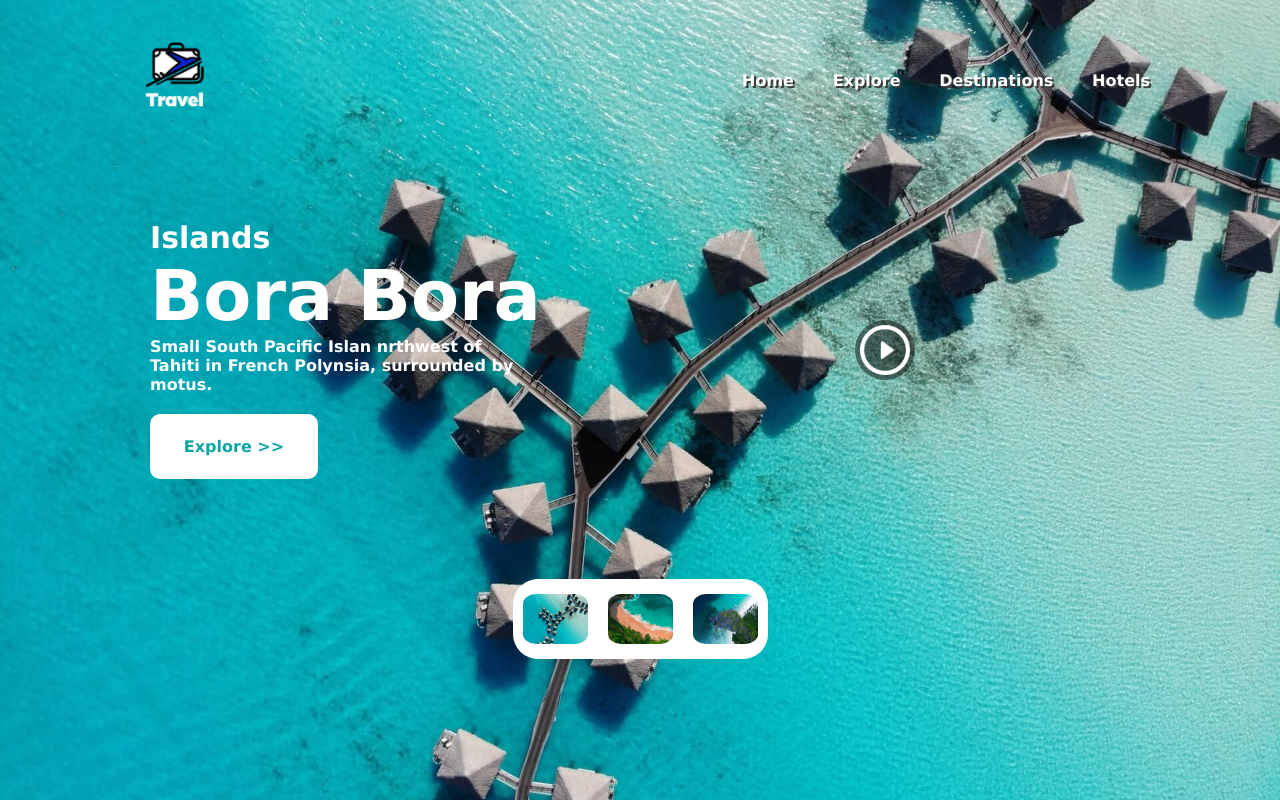
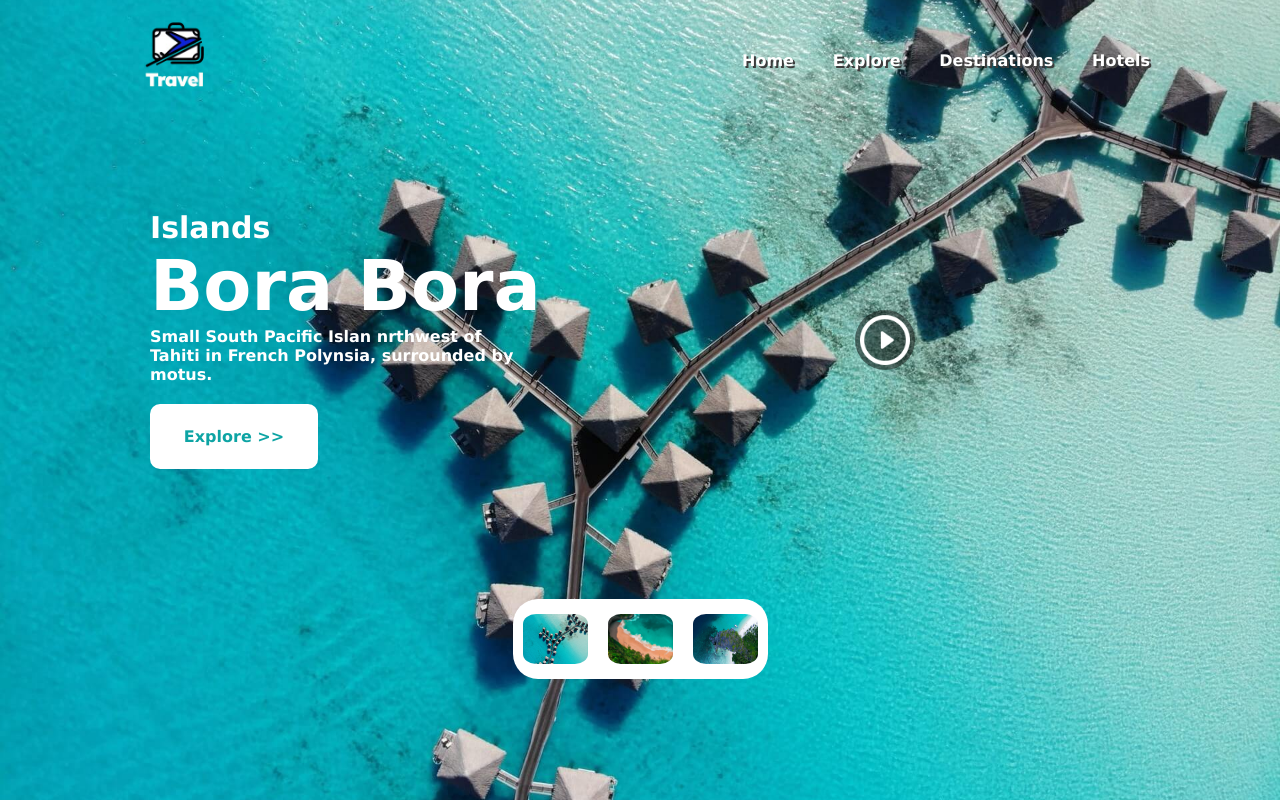
Before and after one commit to MihaelaO29/travel-landing-page, a plain HTML site: page index.html in a window 1280 px wide. Drawn offline with Linux system fonts and the light colour scheme.

Commit message:
changed margin

```diff
--- a/style.css
+++ b/style.css
@@ -23,7 +23,7 @@ body {
 
 .nav {
     height: 100px;
-    padding: 30px 130px;
+    padding: 10px 130px;
     display: flex;
     align-items: center;
     justify-content: space-between;
@@ -60,7 +60,7 @@ body {
 .content {
     display: flex;
     align-items: center;
-    margin: 60px 150px;
+    margin: 90px 150px;
 }
 
 .about {
```
